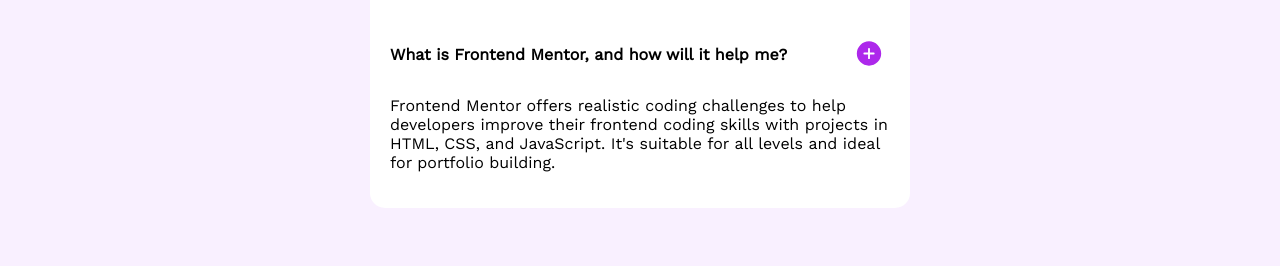
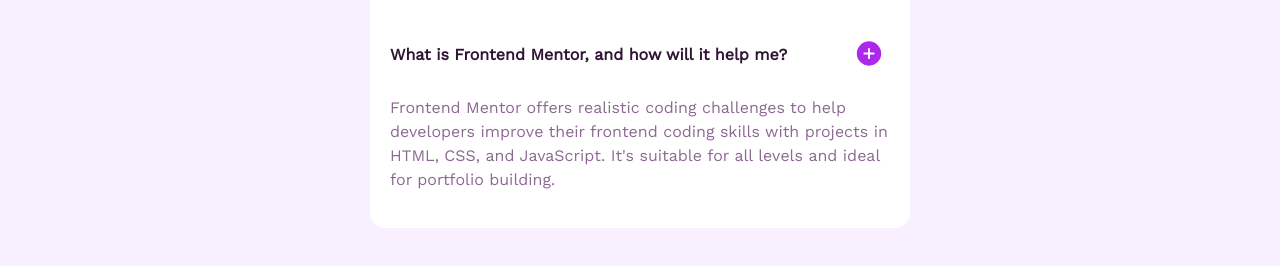
Before and after one commit to ahmadb96/FAQ-accordion, a plain HTML site: page index.html in a window 1280 px wide. Shown: the part 272-538 px from the top of the page. Drawn offline with Linux system fonts and the light colour scheme.

Commit message:
part 2 css

```diff
--- a/index.html
+++ b/index.html
@@ -24,7 +24,7 @@
                 <!-- آیتم های داخل باکس سوالات -->
                 <div class="faq-item">
                     <div class="faq-question">
-                        <p>What is Frontend Mentor, and how will it help me?</p>
+                        <a href="#"><p>What is Frontend Mentor, and how will it help me?</p></a>
                         <button>
                             <img src="/images/icon-plus.svg" alt="">
                         </button>
--- a/style.css
+++ b/style.css
@@ -2,6 +2,7 @@
     --bgColor : hsl(275, 100%, 97%);
     --titleColor : hsl(292, 42%, 14%);
     --textColor : hsl(292, 16%, 49%);
+    --textHover: #9c1ee6;
 }
 body{
     margin: 0;
@@ -71,11 +72,18 @@ main{
      display: flex;
      justify-content: space-between;
 }
+.faq-question a{
+    text-decoration: none;
+}
 
-.faq-question>p{
+.faq-question p{
     font-family: 'WorkSans-Regular';
     font-size: 16px;
     font-weight: bold;
+    color: var(--titleColor)
+}
+.faq-question p:hover{
+    color: var(--textHover);
 }
 .faq-question button{
     background: none;
@@ -86,5 +94,7 @@ main{
 .faq-aswer>p{
     font-family: 'WorkSans-Regular';
     font-size: 16px;
+    color: var(--textColor);
+    line-height: 1.5rem;
 
 }
```
